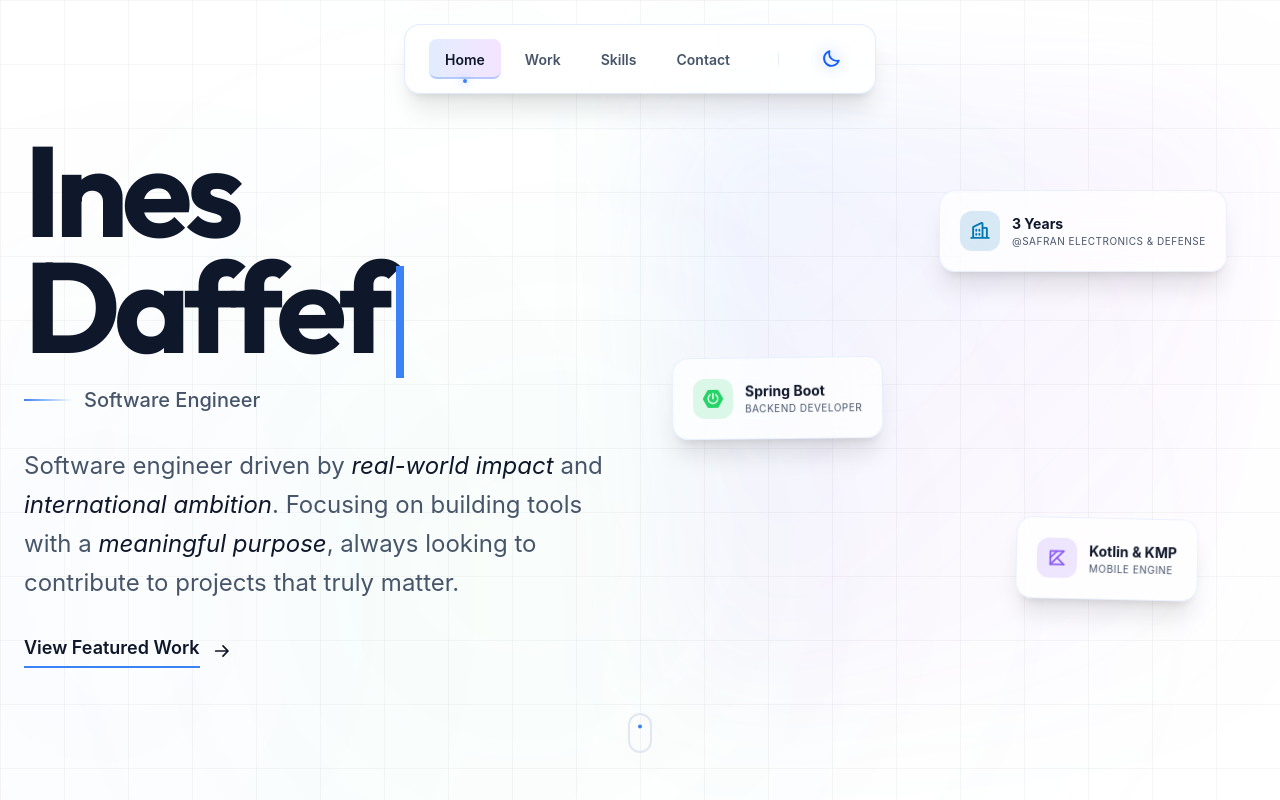
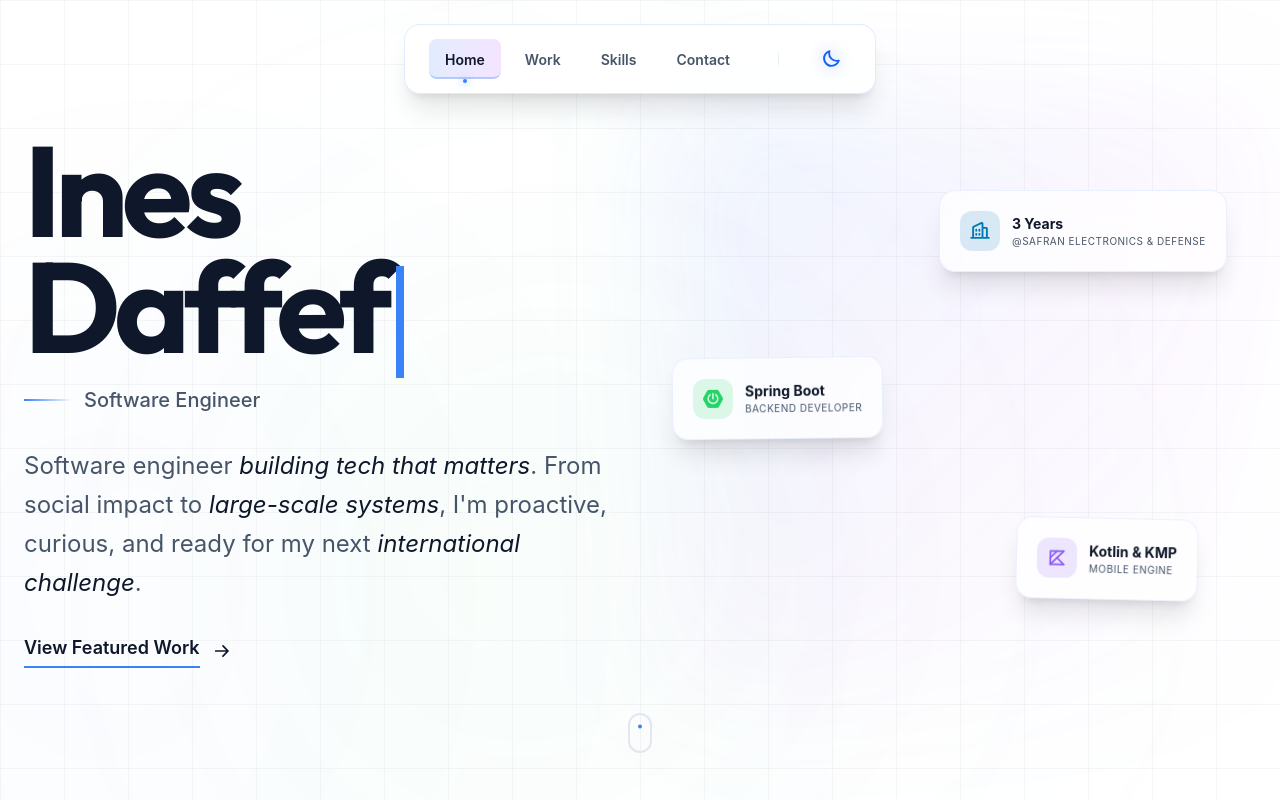
Before and after one commit to megumihfu/portfolio, a Next.js app: page / in a window 1280 px wide. Shown: the top 800 px of the page. Built offline with nearby package versions, Linux system fonts and the light colour scheme.

Commit message:
chore: update motivation text in Hero section

```diff
--- a/src/app/components/section/Hero.tsx
+++ b/src/app/components/section/Hero.tsx
@@ -100,10 +100,9 @@ export const HeroSection = () => {
               transition={{ delay: 0.5 }}
               className="text-xl md:text-2xl text-[var(--text-secondary)] leading-relaxed max-w-2xl"
             >
-              Software engineer driven by <span className="italic font-normal text-[var(--text-primary)]">real-world impact </span>
-              and <span className="italic font-normal text-[var(--text-primary)]">international ambition</span>.
-              Focusing on building tools with a <span className="italic font-normal text-[var(--text-primary)]">meaningful purpose</span>,
-              always looking to contribute to projects that truly matter.
+              Software engineer <span className="italic font-normal text-[var(--text-primary)]">building tech that matters</span>.
+              From social impact to <span className="italic font-normal text-[var(--text-primary)]">large-scale systems</span>,
+              I'm proactive, curious, and ready for my next <span className="italic font-normal text-[var(--text-primary)]">international challenge</span>.
             </motion.p>
 
             <motion.div
```
